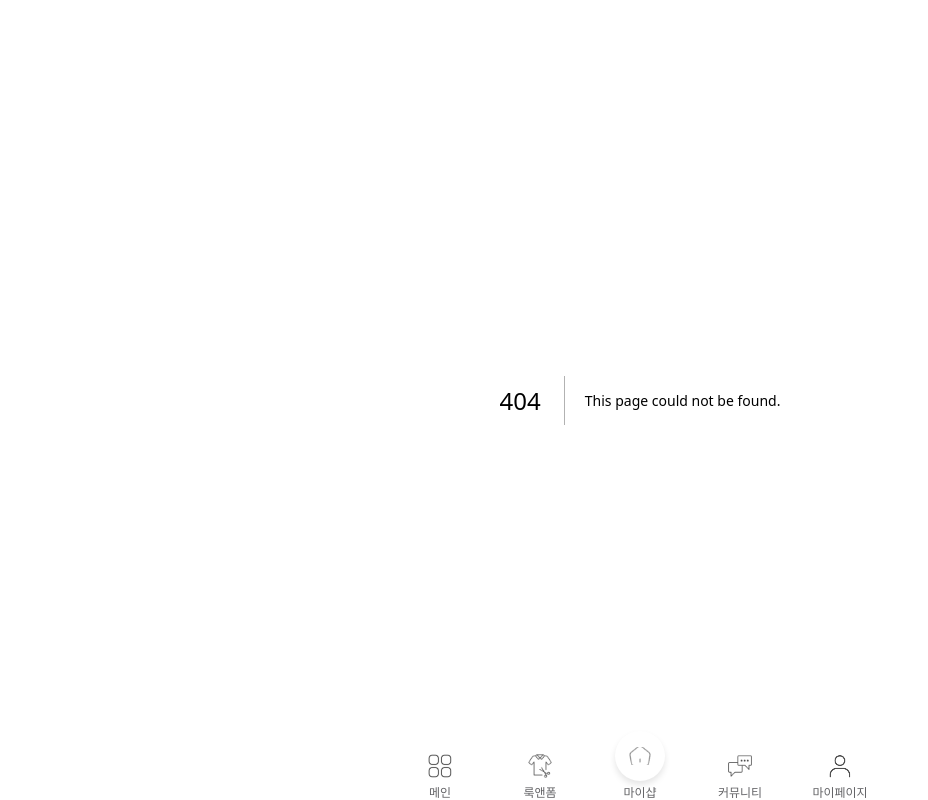
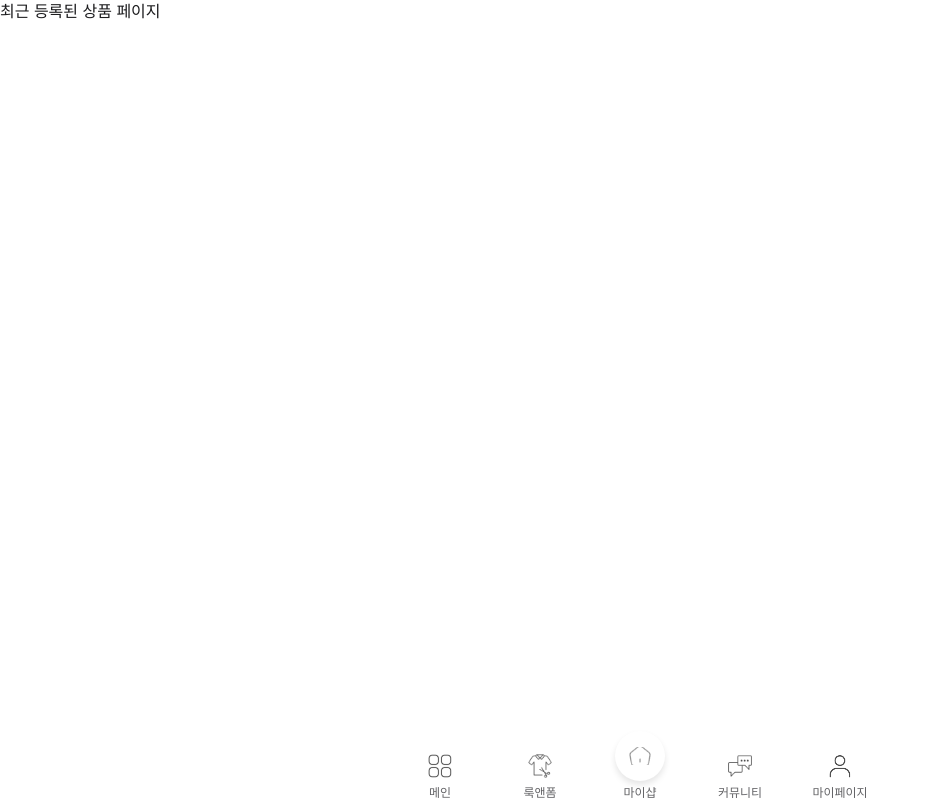
Before and after one commit to Project-FitLoop/FitLoop-FE, a Next.js app: page /product/recent in a window 1280 px wide. Before the commit this address had no page. Shown: the whole page, without its empty margins (0-928 px from the left). Built offline with nearby package versions, Linux system fonts and the light colour scheme.

Commit message:
[feat/#20] product 페이지의 인기, 최근등록된 상품, 카테고리 별 코드 추가

```diff
--- /dev/null
+++ b/src/app/product/category/page.tsx
@@ -0,0 +1,9 @@
+import Category from '@/ui/components/category/Category';
+
+export default function CategoryPage() {
+  return (
+    <div className="flex h-full">
+      <Category />
+    </div>
+  );
+}
--- /dev/null
+++ b/src/app/product/popularity/page.tsx
@@ -0,0 +1,3 @@
+export default function PopularityPage() {
+    return <div>인기 상품 페이지</div>;
+  }
--- /dev/null
+++ b/src/app/product/recent/page.tsx
@@ -0,0 +1,3 @@
+export default function RecentPage() {
+    return <div>최근 등록된 상품 페이지</div>;
+  }
```
